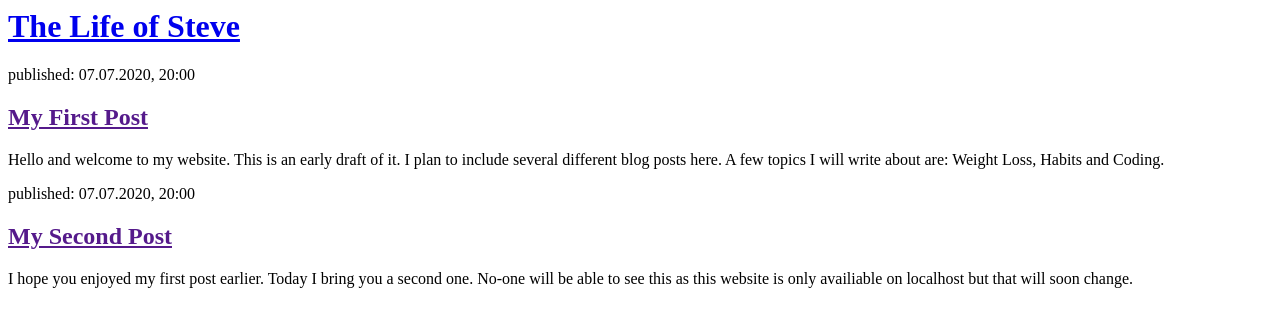
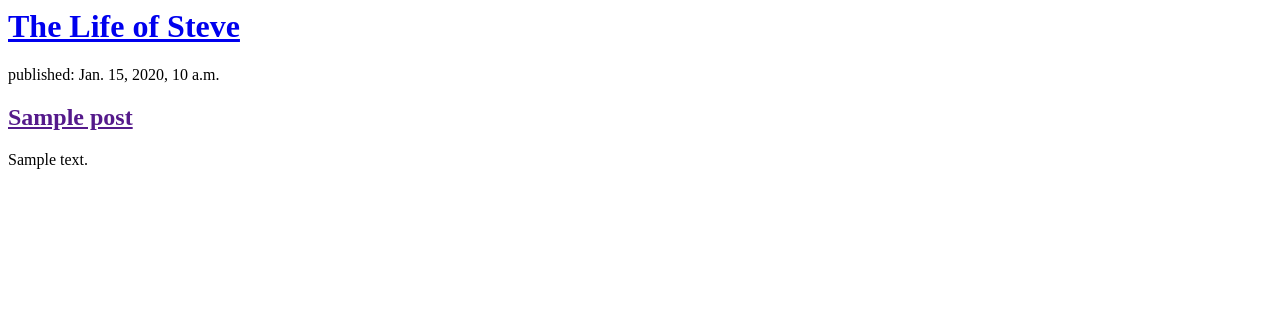
Before and after one commit to Stephen-Seiji/my-first-blog, a Django app: page / in a window 1280 px wide. Shown: the top 327 px of the page. Run offline with Django 3.2, Linux system fonts and the light colour scheme; tables that the repository leaves empty hold one stand-in row (values such as "Sample post").

Commit message:
Modified templates to display posts from database.

```diff
--- a/blog/templates/blog/post_list.html
+++ b/blog/templates/blog/post_list.html
@@ -6,21 +6,12 @@
         <div>
             <h1><a href="/">The Life of Steve</a></h1>
         </div>
-
-        <div>
-            <p>published: 07.07.2020, 20:00</p>
-            <h2><a href="">My First Post</a></h2>
-            <p>Hello and welcome to my website. This is an early draft of it. I plan to include several different blog posts here.
-                A few topics I will write about are: Weight Loss, Habits and Coding.
-            </p>
-        </div>
-
-        <div>
-            <p>published: 07.07.2020, 20:00</p>
-            <h2><a href="">My Second Post</a></h2>
-            <p> I hope you enjoyed my first post earlier. Today I bring you a second one. No-one will be able to see this as this website is
-                only availiable on localhost but that will soon change.
-            </p>
-        </div>
+        {% for post in posts %}
+            <div>
+                <p>published: {{ post.published_date }}</p>
+                <h2><a href="">{{ post.title }}</a></h2>
+                <p>{{ post.text|linebreaksbr }}</p>
+            </div>
+        {% endfor %}
     </body>
 </html>
--- a/blog/views.py
+++ b/blog/views.py
@@ -1,6 +1,9 @@
 from django.shortcuts import render
+from django.utils import timezone
+from .models import Post
 
 # Create your views here.
 
 def post_list(request):
-    return render(request, 'blog/post_list.html', {})
+    posts = Post.objects.filter(published_date__lte=timezone.now()).order_by('published_date')
+    return render(request, 'blog/post_list.html', {'posts' : posts})
```
